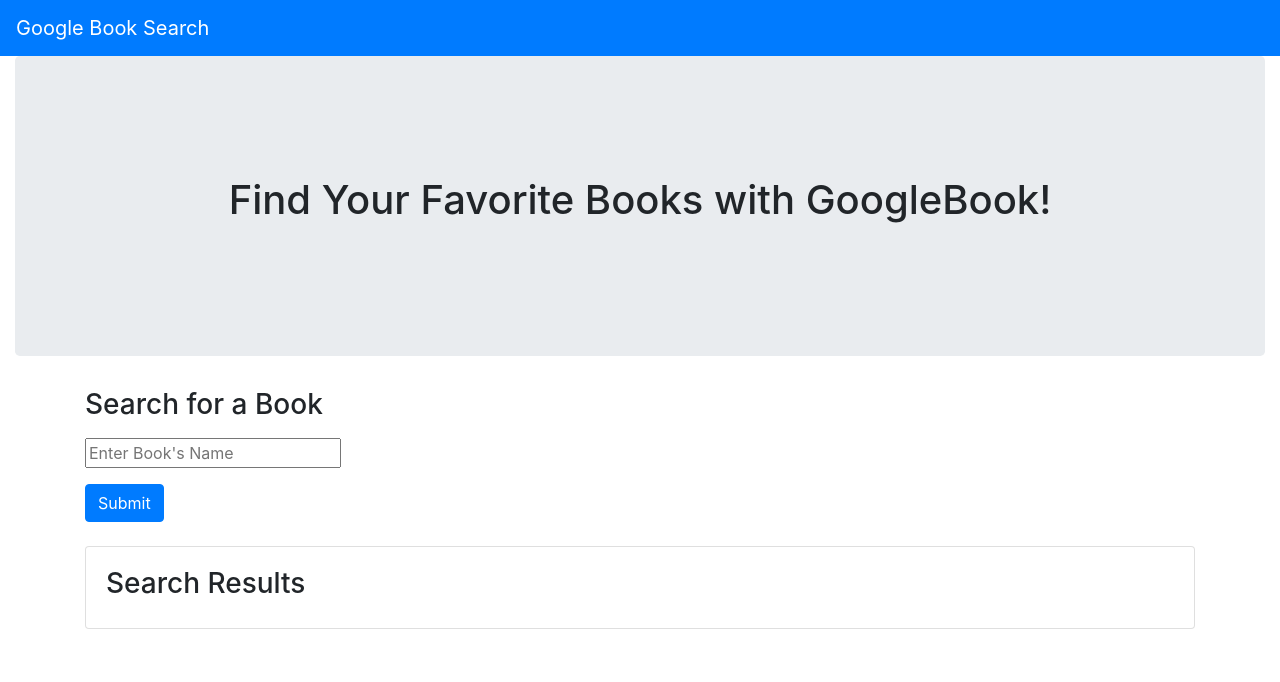
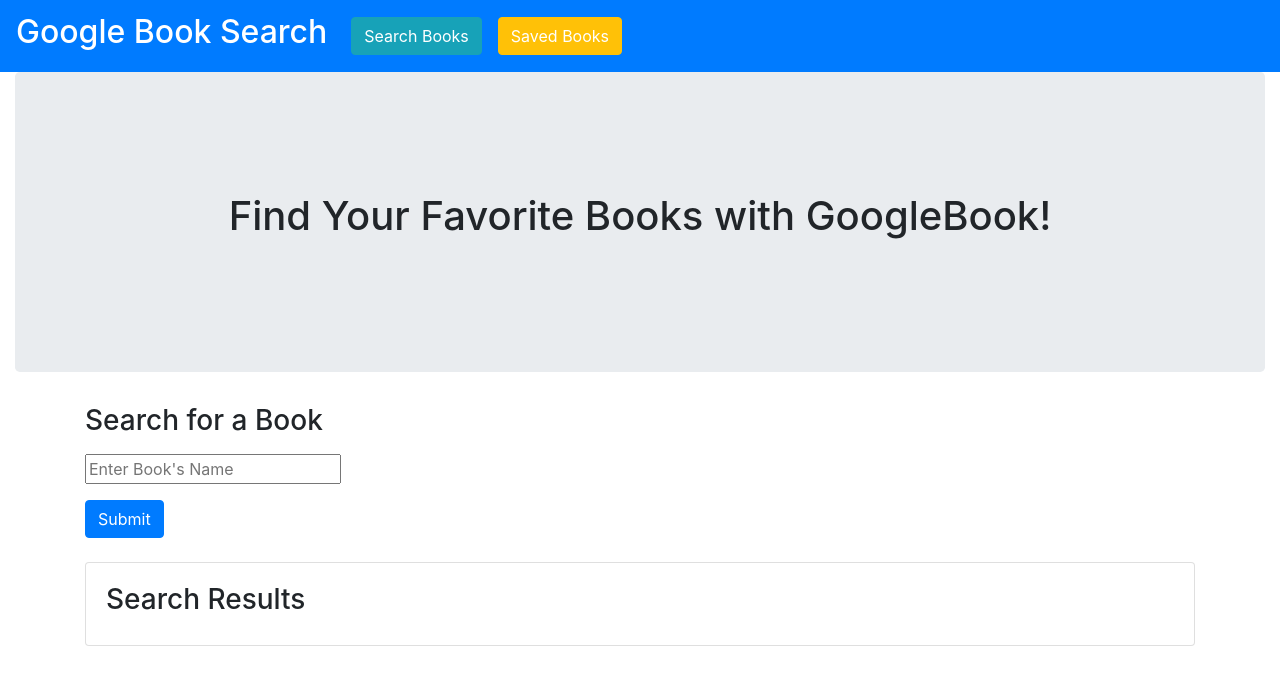
Before and after one commit to jakeokony1024/googlebooks, a React (Create React App) app in the folder client/: page / in a window 1280 px wide. Shown: the top 682 px of the page. Built offline with nearby package versions, Linux system fonts and the light colour scheme.

Commit message:
added buttons to nav bar for search and save

```diff
--- a/client/src/components/Nav/index.js
+++ b/client/src/components/Nav/index.js
@@ -1,13 +1,24 @@
 import React from "react";
 
+
 function Nav() {
-	return (
-		<nav className="navbar navbar-expand-lg navbar-dark bg-primary">
-			<a className="navbar-brand" href="/">
-				Google Book Search
-			</a>
-		</nav>
-	);
+    return (
+        <nav className="navbar navbar-expand-lg navbar-primary bg-primary">
+            <a className="navbar-brand" href="/">
+                <h2 className="text-white">Google Book Search</h2>
+            </a>
+            <div id="navbarNav">
+                <ul className="navbar-nav">
+                    <li className="nav-item" id="home">
+                        <a className="nav-link" href="/"><button type="button" className="btn btn-info text-white">Search Books</button></a>
+                    </li>
+                    <li className="nav-item" id="report">
+                        <a className="nav-link" href="/saved"><button type="button" className="btn btn-warning text-white">Saved Books</button></a>
+                    </li>
+                </ul>
+            </div>
+        </nav>
+    );
 }
 
 export default Nav;
```
